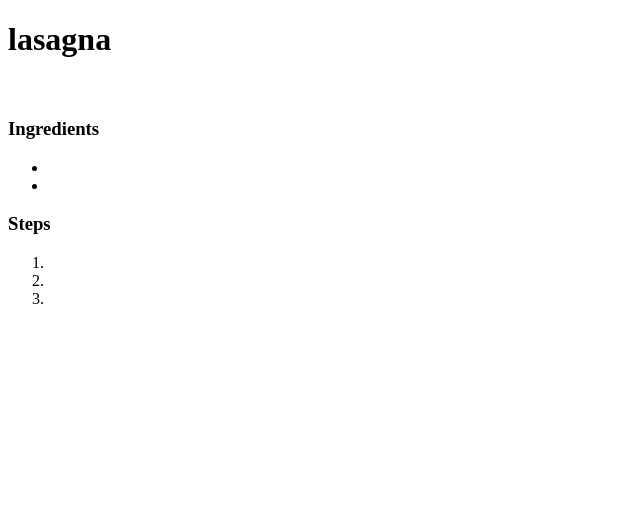
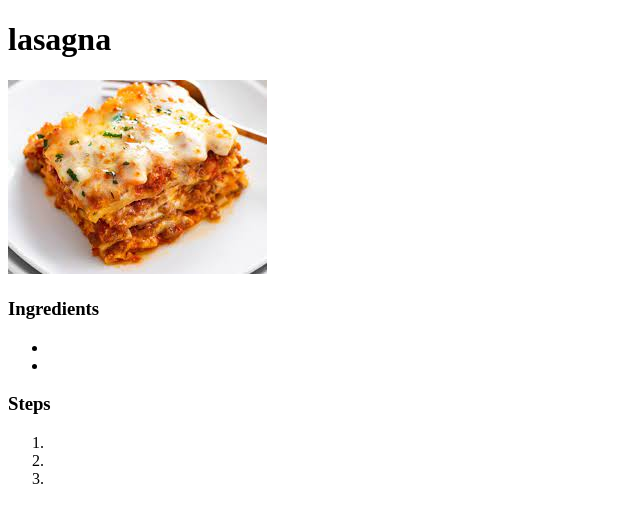
Before and after one commit to bkuimba/odin-recipes, a plain HTML site: page recipes/lasagna.html in a window 1280 px wide. Shown: the whole page, without its empty margins (0-640 px from the left). Drawn offline with Linux system fonts and the light colour scheme.

Commit message:
add recipes

```diff
--- a/recipes/lasagna.html
+++ b/recipes/lasagna.html
@@ -8,7 +8,7 @@
 </head>
 <body>
     <h1>lasagna</h1>
-    <img src="" alt="">
+    <img src="download.jpeg" alt="lasagna">
     <h2></h2>
     <p></p>
     <h3>Ingredients</h3>
```
Also changed, not shown: recipes/download.jpeg (added).
